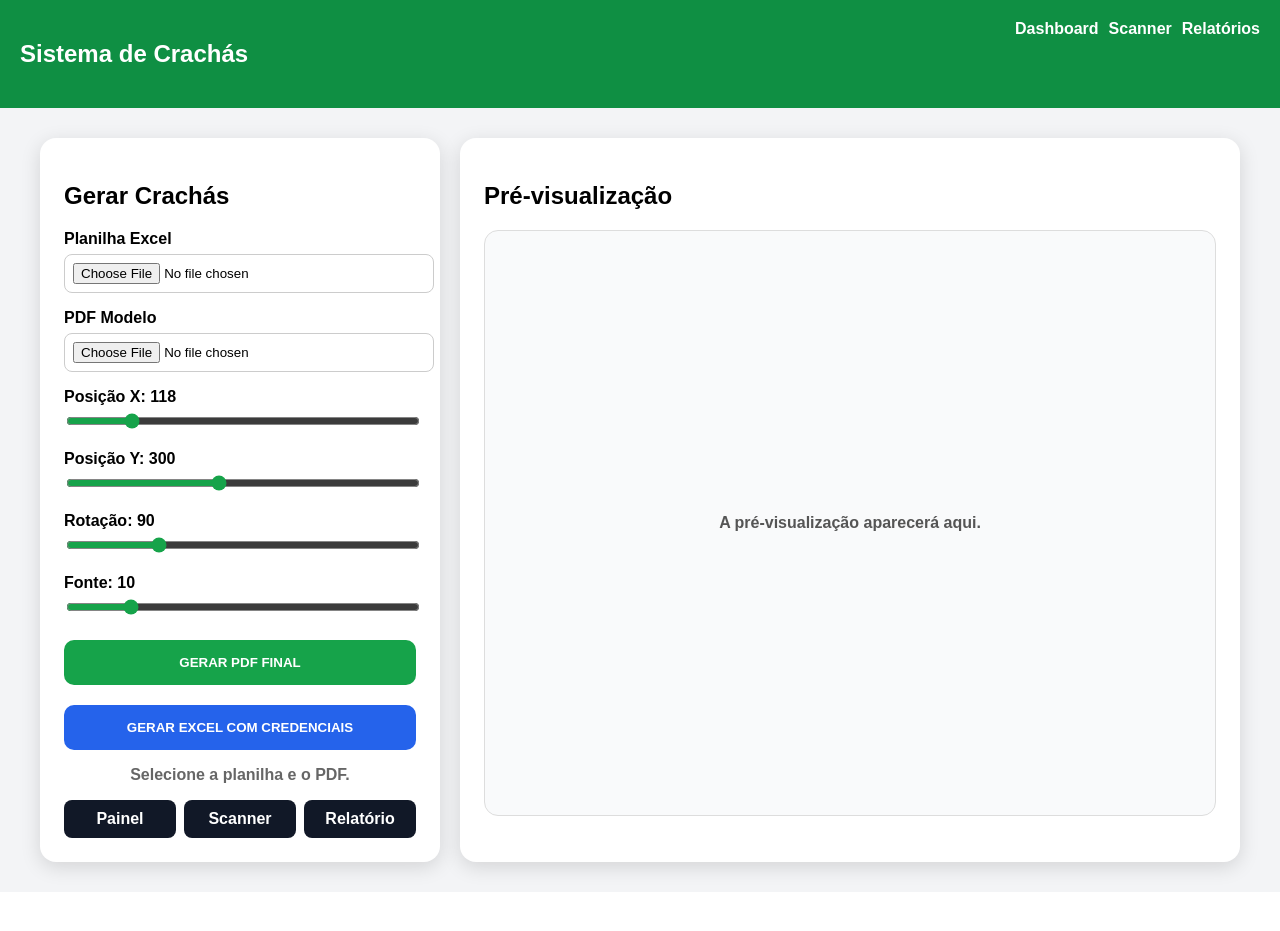
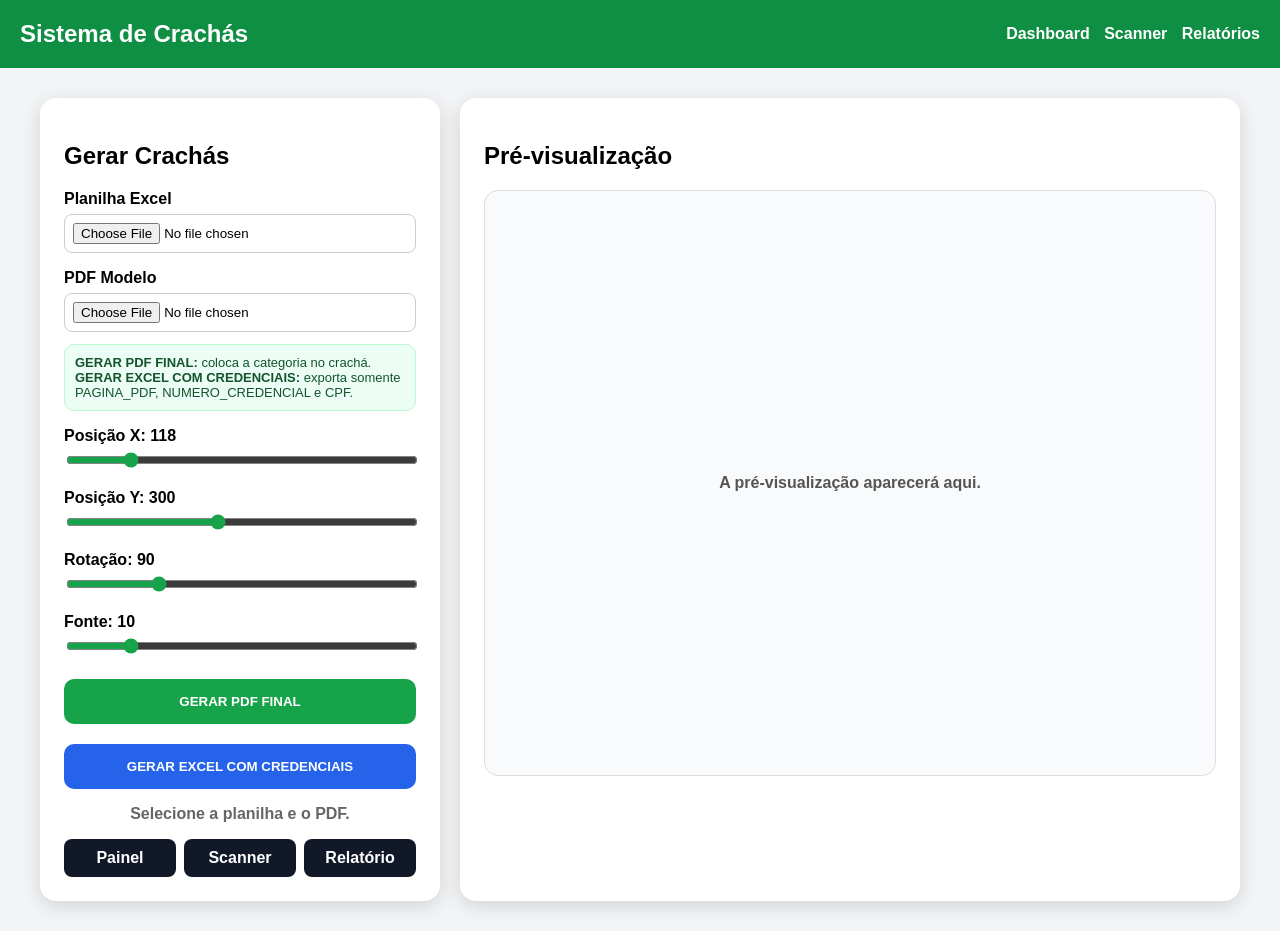
Before and after one commit to Leo290803/sistema-crachaa, a Flask app: page / in a window 1280 px wide. Before the commit the page ends 885 px from the top, so only its background shows below. Run offline with Flask 3, Linux system fonts and the light colour scheme.

Commit message:
Update index.html

```diff
--- a/templates/index.html
+++ b/templates/index.html
@@ -2,78 +2,162 @@
 <html lang="pt-BR">
 <head>
 <meta charset="UTF-8">
+<meta name="viewport" content="width=device-width, initial-scale=1.0">
 <title>Gerador de Crachás</title>
 <style>
 body{font-family:Arial;background:#f3f4f6;margin:0}
-.top{background:#0f8f43;color:white;padding:20px;display:flex;justify-content:space-between}
+.top{background:#0f8f43;color:white;padding:20px;display:flex;justify-content:space-between;align-items:center}
+.top h2{margin:0}
 .top a{color:white;margin-left:10px;font-weight:bold;text-decoration:none}
-.wrap{max-width:1200px;margin:30px auto;display:grid;grid-template-columns:400px 1fr;gap:20px}
+.wrap{max-width:1200px;margin:30px auto;display:grid;grid-template-columns:400px 1fr;gap:20px;padding:0 15px}
 .card{background:white;padding:24px;border-radius:16px;box-shadow:0 5px 20px #0002}
 label{font-weight:bold;display:block;margin-top:16px}
-input,select{width:100%;margin-top:6px;padding:8px;border:1px solid #ccc;border-radius:8px}
+input{width:100%;margin-top:6px;padding:8px;border:1px solid #ccc;border-radius:8px;box-sizing:border-box}
 input[type=range]{accent-color:#16a34a;padding:0}
-button{width:100%;padding:15px;margin-top:20px;border:0;border-radius:10px;background:#16a34a;color:white;font-weight:bold}
+button{width:100%;padding:15px;margin-top:20px;border:0;border-radius:10px;background:#16a34a;color:white;font-weight:bold;cursor:pointer}
+button:hover{opacity:.92}
+.btn-blue{background:#2563eb}
 .preview{min-height:560px;display:grid;place-items:center;border:1px solid #ddd;border-radius:14px;background:#f9fafb;text-align:center;color:#555;font-weight:bold;padding:12px}
 .preview img{max-width:100%}
 .links{display:grid;grid-template-columns:repeat(3,1fr);gap:8px;margin-top:15px}
 .links a{text-align:center;background:#111827;color:white;text-decoration:none;padding:10px;border-radius:8px;font-weight:bold}
-.info{background:#ecfdf5;border:1px solid #bbf7d0;color:#14532d;padding:10px;border-radius:10px;font-size:13px;margin-top:8px}
-@media(max-width:900px){.wrap{grid-template-columns:1fr}}
+.info{background:#ecfdf5;border:1px solid #bbf7d0;color:#14532d;padding:10px;border-radius:10px;font-size:13px;margin-top:12px}
+@media(max-width:900px){
+  .wrap{grid-template-columns:1fr}
+  .top{display:block;text-align:center}
+  .top div{margin-top:12px}
+}
 </style>
 </head>
+
 <body>
 <div class="top">
   <h2>Sistema de Crachás</h2>
-<div><a href="/dashboard">Dashboard</a><a href="/scanner">Scanner</a><a href="/relatorio">Relatórios</a></div>
+  <div>
+    <a href="/dashboard">Dashboard</a>
+    <a href="/scanner">Scanner</a>
+    <a href="/relatorio">Relatórios</a>
   </div>
+</div>
+
 <div class="wrap">
   <div class="card">
     <h2>Gerar Crachás</h2>
-<form action="/gerar" method="POST" enctype="multipart/form-data">
-<label>Planilha Excel</label><input type="file" name="excel" id="excel" accept=".xlsx,.xls" required>
-<label>PDF Modelo</label><input type="file" name="pdf" id="pdf" accept=".pdf" required>
 
-<label>Posição X: <span id="xv">118</span></label><input type="range" min="0" max="700" value="118" name="pos_x" id="pos_x">
-<label>Posição Y: <span id="yv">300</span></label><input type="range" min="0" max="700" value="300" name="pos_y" id="pos_y">
-<label>Rotação: <span id="rv">90</span></label><input type="range" min="0" max="360" value="90" name="rotacao" id="rotacao">
-<label>Fonte: <span id="fv">10</span></label><input type="range" min="6" max="30" value="10" name="fonte" id="fonte">
+    <form id="formCrachas" action="/gerar" method="POST" enctype="multipart/form-data">
+      <label>Planilha Excel</label>
+      <input type="file" name="excel" id="excel" accept=".xlsx,.xls" required>
+
+      <label>PDF Modelo</label>
+      <input type="file" name="pdf" id="pdf" accept=".pdf" required>
+
+      <div class="info">
+        <strong>GERAR PDF FINAL:</strong> coloca a categoria no crachá.<br>
+        <strong>GERAR EXCEL COM CREDENCIAIS:</strong> exporta somente PAGINA_PDF, NUMERO_CREDENCIAL e CPF.
+      </div>
+
+      <label>Posição X: <span id="xv">118</span></label>
+      <input type="range" min="0" max="700" value="118" name="pos_x" id="pos_x">
+
+      <label>Posição Y: <span id="yv">300</span></label>
+      <input type="range" min="0" max="700" value="300" name="pos_y" id="pos_y">
+
+      <label>Rotação: <span id="rv">90</span></label>
+      <input type="range" min="0" max="360" value="90" name="rotacao" id="rotacao">
+
+      <label>Fonte: <span id="fv">10</span></label>
+      <input type="range" min="6" max="30" value="10" name="fonte" id="fonte">
+
       <button type="submit">GERAR PDF FINAL</button>
-<button type="submit" formaction="/gerar-excel-credenciais" style="background:#2563eb;">GERAR EXCEL COM CREDENCIAIS</button>
+
+      <button type="submit" formaction="/gerar-excel-credenciais" formmethod="POST" class="btn-blue">
+        GERAR EXCEL COM CREDENCIAIS
+      </button>
     </form>
-<p id="status" style="text-align:center;color:#666;font-weight:bold">Selecione a planilha e o PDF.</p>
-<div class="links"><a href="/painel">Painel</a><a href="/scanner">Scanner</a><a href="/relatorio">Relatório</a></div>
+
+    <p id="status" style="text-align:center;color:#666;font-weight:bold">
+      Selecione a planilha e o PDF.
+    </p>
+
+    <div class="links">
+      <a href="/painel">Painel</a>
+      <a href="/scanner">Scanner</a>
+      <a href="/relatorio">Relatório</a>
     </div>
+  </div>
+
   <div class="card">
     <h2>Pré-visualização</h2>
     <div class="preview" id="preview">A pré-visualização aparecerá aqui.</div>
   </div>
 </div>
+
 <script>
-const excel=document.getElementById('excel'),pdf=document.getElementById('pdf');
-const posX=document.getElementById('pos_x'),posY=document.getElementById('pos_y'),rot=document.getElementById('rotacao'),fonte=document.getElementById('fonte');
+const excel = document.getElementById('excel');
+const pdf = document.getElementById('pdf');
+const posX = document.getElementById('pos_x');
+const posY = document.getElementById('pos_y');
+const rot = document.getElementById('rotacao');
+const fonte = document.getElementById('fonte');
 
+const xv = document.getElementById('xv');
+const yv = document.getElementById('yv');
+const rv = document.getElementById('rv');
+const fv = document.getElementById('fv');
+const statusBox = document.getElementById('status');
+const previewBox = document.getElementById('preview');
 
 function vals(){
-  xv.textContent=posX.value;
-  yv.textContent=posY.value;
-  rv.textContent=rot.value;
-  fv.textContent=fonte.value;}
+  xv.textContent = posX.value;
+  yv.textContent = posY.value;
+  rv.textContent = rot.value;
+  fv.textContent = fonte.value;
+}
 
 async function preview(){
   vals();
- if(!excel.files.length||!pdf.files.length)return;
- status.textContent='Gerando pré-visualização...';
- let fd=new FormData();
- fd.append('excel',excel.files[0]);fd.append('pdf',pdf.files[0]);
- fd.append('pos_x',posX.value);fd.append('pos_y',posY.value);fd.append('rotacao',rot.value);fd.append('fonte',fonte.value);
+
+  if(!excel.files.length || !pdf.files.length){
+    statusBox.textContent = 'Selecione a planilha e o PDF.';
+    return;
+  }
+
+  statusBox.textContent = 'Gerando pré-visualização...';
+
+  let fd = new FormData();
+  fd.append('excel', excel.files[0]);
+  fd.append('pdf', pdf.files[0]);
+  fd.append('pos_x', posX.value);
+  fd.append('pos_y', posY.value);
+  fd.append('rotacao', rot.value);
+  fd.append('fonte', fonte.value);
+
   try{
-  let r=await fetch('/preview',{method:'POST',body:fd});
-  let d=await r.json();
-  if(d.ok){document.getElementById('preview').innerHTML='<img src="'+d.imagem+'">';status.textContent='Atualizado';}
-  else{document.getElementById('preview').innerHTML='Erro na pré-visualização:<br>'+d.erro;status.textContent='Erro na pré-visualização.';}
- }catch(e){document.getElementById('preview').innerHTML='Erro ao conectar com o servidor.'}
+    let r = await fetch('/preview', {
+      method: 'POST',
+      body: fd
+    });
+
+    let d = await r.json();
+
+    if(d.ok){
+      previewBox.innerHTML = '<img src="' + d.imagem + '">';
+      statusBox.textContent = 'Atualizado';
+    }else{
+      previewBox.innerHTML = 'Erro na pré-visualização:<br>' + d.erro;
+      statusBox.textContent = 'Erro na pré-visualização.';
     }
-[excel,pdf,posX,posY,rot,fonte].forEach(e=>{e.addEventListener('change',preview);e.addEventListener('input',preview)});
+  }catch(e){
+    previewBox.innerHTML = 'Erro ao conectar com o servidor.';
+    statusBox.textContent = 'Erro ao conectar com o servidor.';
+  }
+}
+
+[excel, pdf, posX, posY, rot, fonte].forEach(e => {
+  e.addEventListener('change', preview);
+  e.addEventListener('input', preview);
+});
+
 vals();
 </script>
 </body>
```
Lines whose indentation alone changed are shown as unchanged.
